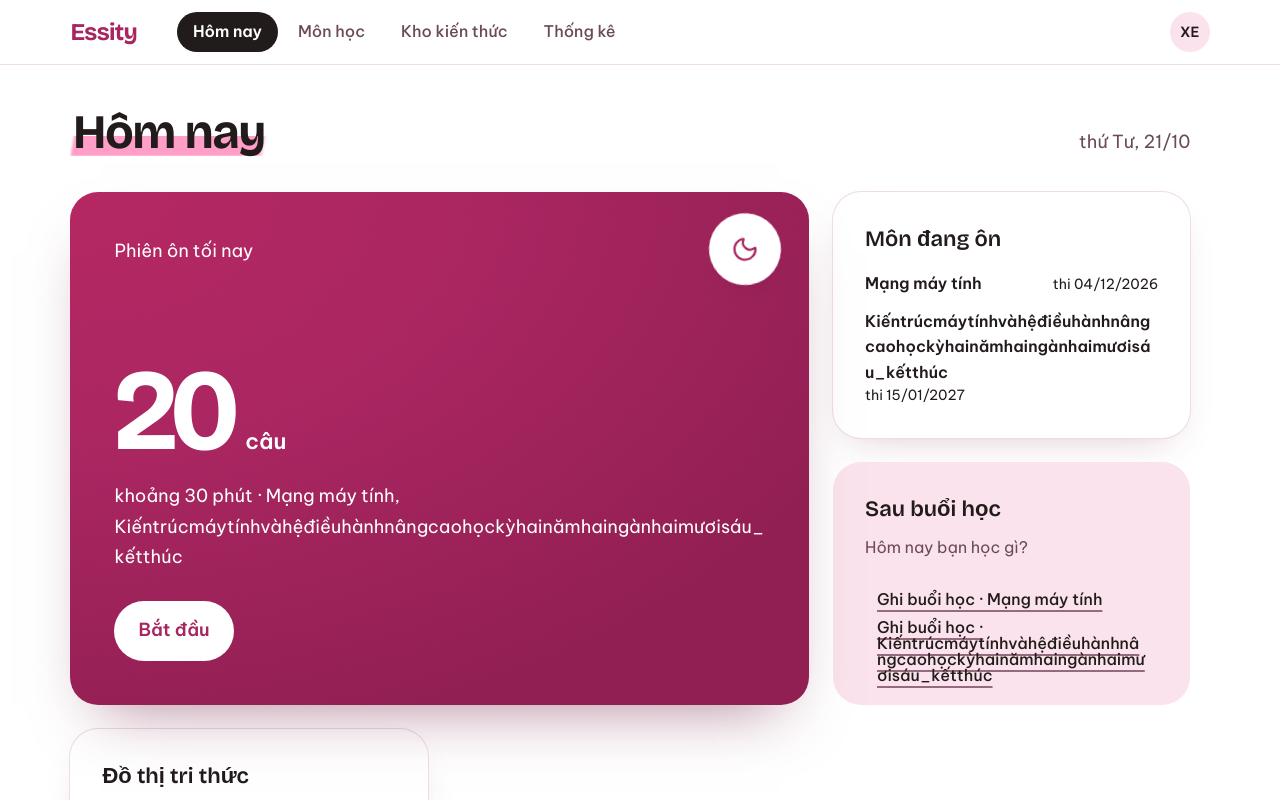
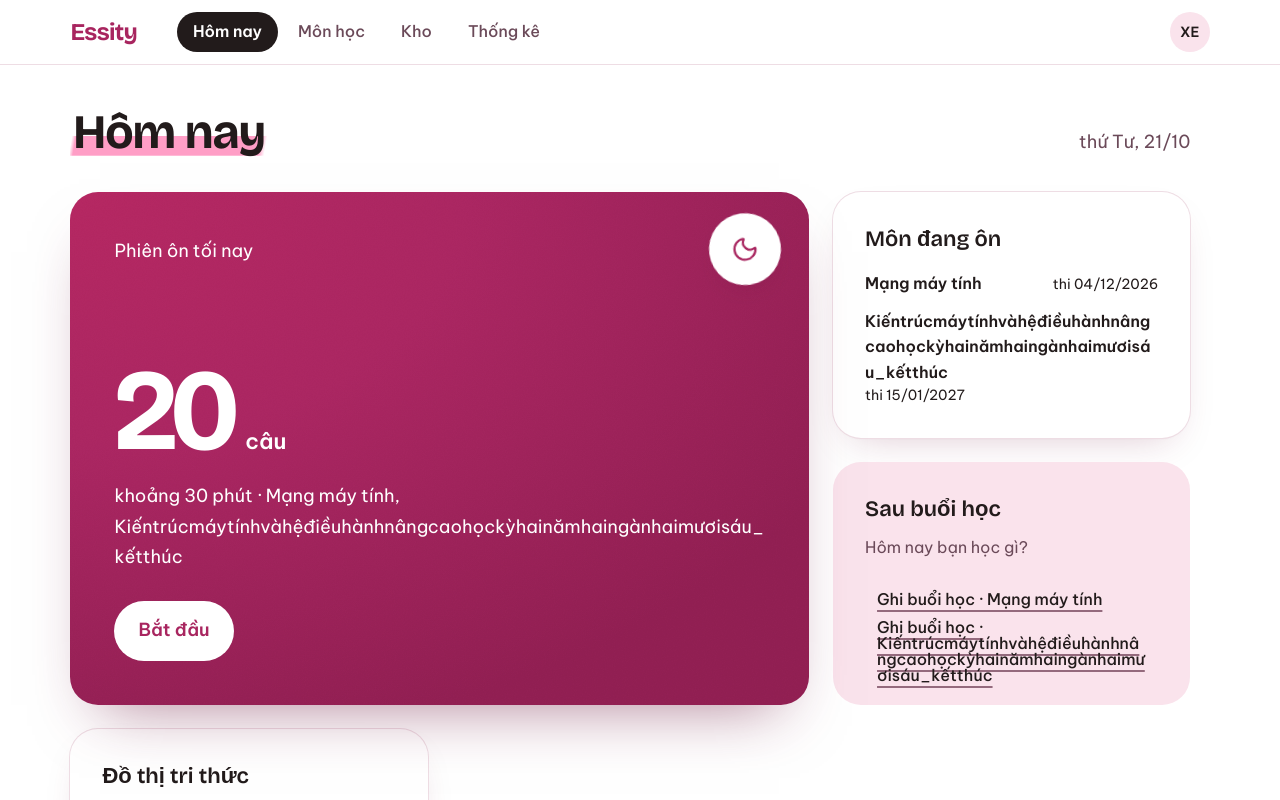
Before and after one commit to Nha-Cong-Dong/Essity, a Next.js app in the folder apps/web/: page /design-preview/today-v1 in a window 1280 px wide. Shown: the top 800 px of the page. Built offline with nearby package versions, Linux system fonts and the light colour scheme.

Commit message:
Nav: short 'Kho' label so four pills fit; e2e nav expectations updated

```diff
--- a/apps/web/components/main-nav.tsx
+++ b/apps/web/components/main-nav.tsx
@@ -7,7 +7,7 @@ import { cn } from "@/lib/utils";
 export const NAV = [
   { href: "/today", label: "Hôm nay" },
   { href: "/subjects", label: "Môn học" },
-  { href: "/kho-kien-thuc", label: "Kho kiến thức" },
+  { href: "/kho-kien-thuc", label: "Kho" },
   { href: "/stats", label: "Thống kê" },
 ] as const;
 
```
Also changed, not shown: 2 other files (tests, documents, lock files or other folders).
